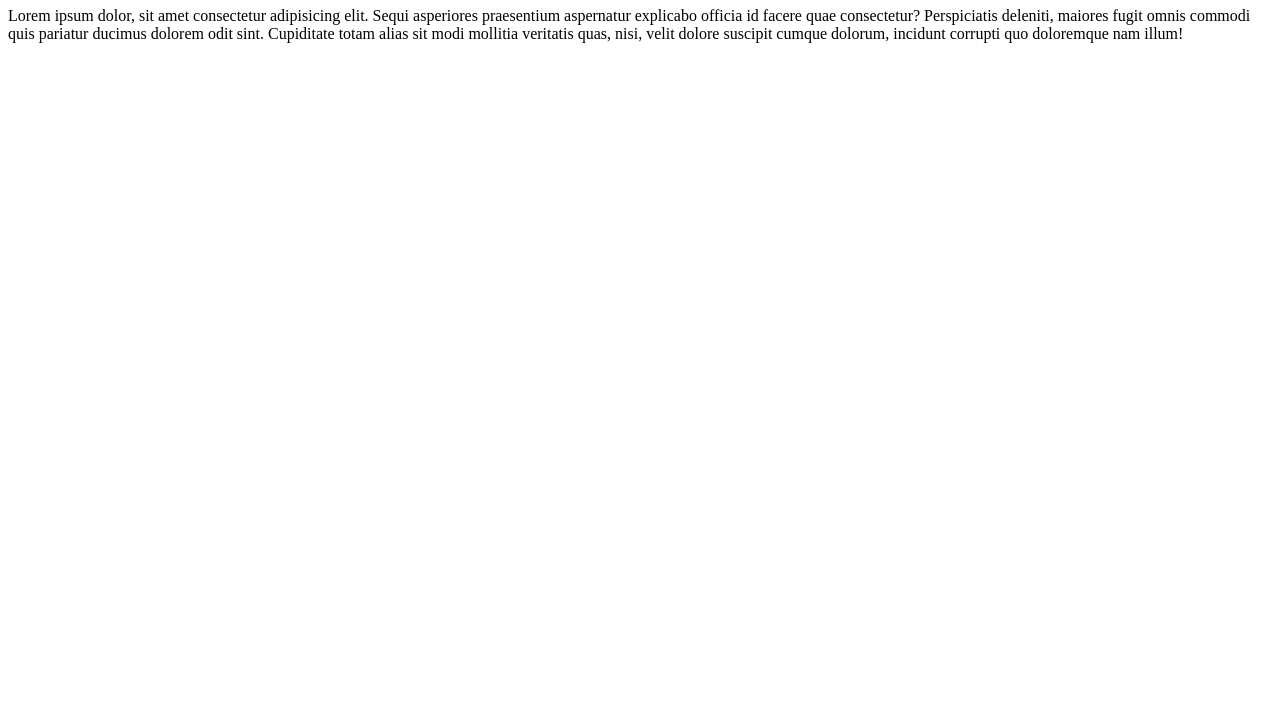
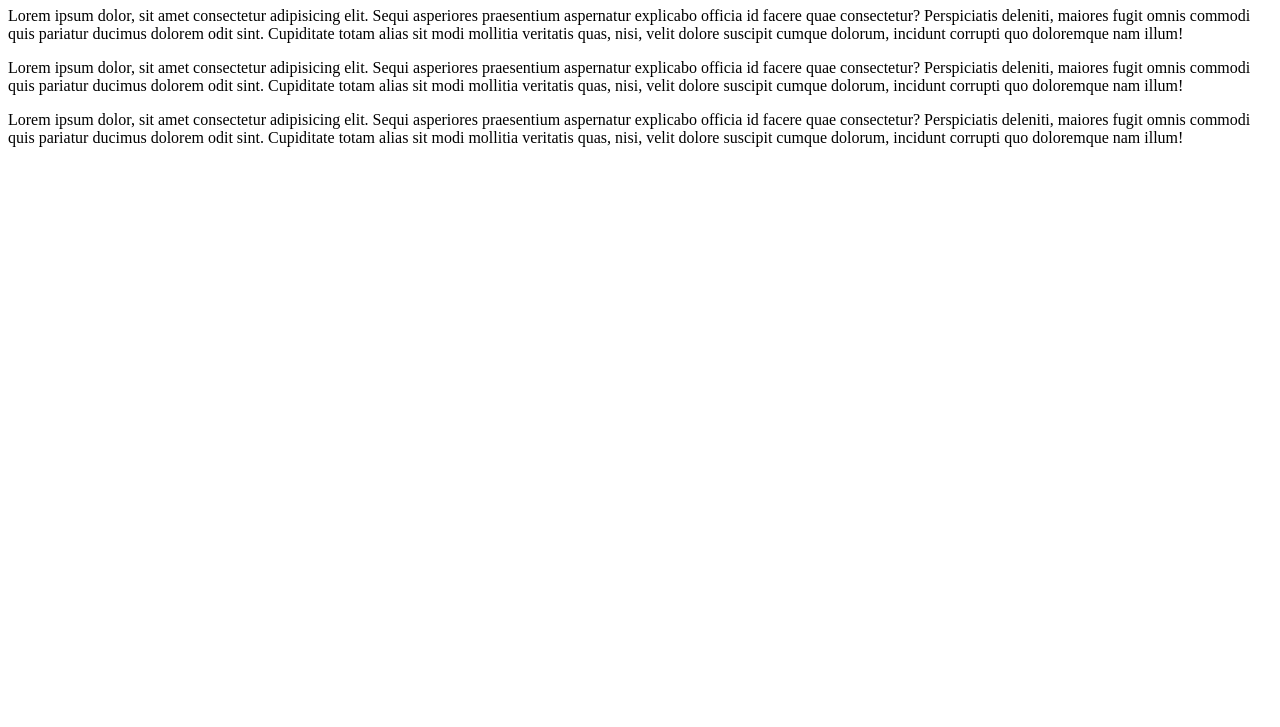
Before and after one commit to muhammadareeb0/git-and-github-class, a plain HTML site: page index.html in a window 1280 px wide. Shown: the part 73-800 px from the top of the page. Drawn offline with Linux system fonts and the light colour scheme.

Commit message:
create a new para

```diff
--- a/index.html
+++ b/index.html
@@ -14,6 +14,14 @@
         officia id facere quae consectetur? Perspiciatis deleniti, maiores fugit omnis commodi quis pariatur ducimus
         dolorem odit sint. Cupiditate totam alias sit modi mollitia veritatis quas, nisi, velit dolore suscipit cumque
         dolorum, incidunt corrupti quo doloremque nam illum!</p>
+    <p>Lorem ipsum dolor, sit amet consectetur adipisicing elit. Sequi asperiores praesentium aspernatur explicabo
+        officia id facere quae consectetur? Perspiciatis deleniti, maiores fugit omnis commodi quis pariatur ducimus
+        dolorem odit sint. Cupiditate totam alias sit modi mollitia veritatis quas, nisi, velit dolore suscipit cumque
+        dolorum, incidunt corrupti quo doloremque nam illum!</p>
+    <p>Lorem ipsum dolor, sit amet consectetur adipisicing elit. Sequi asperiores praesentium aspernatur explicabo
+        officia id facere quae consectetur? Perspiciatis deleniti, maiores fugit omnis commodi quis pariatur ducimus
+        dolorem odit sint. Cupiditate totam alias sit modi mollitia veritatis quas, nisi, velit dolore suscipit cumque
+        dolorum, incidunt corrupti quo doloremque nam illum!</p>
 </body>
 
 </html>
```
